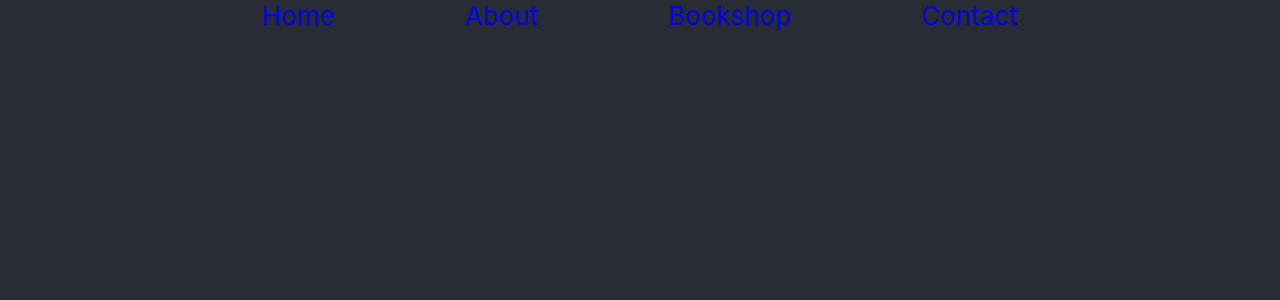
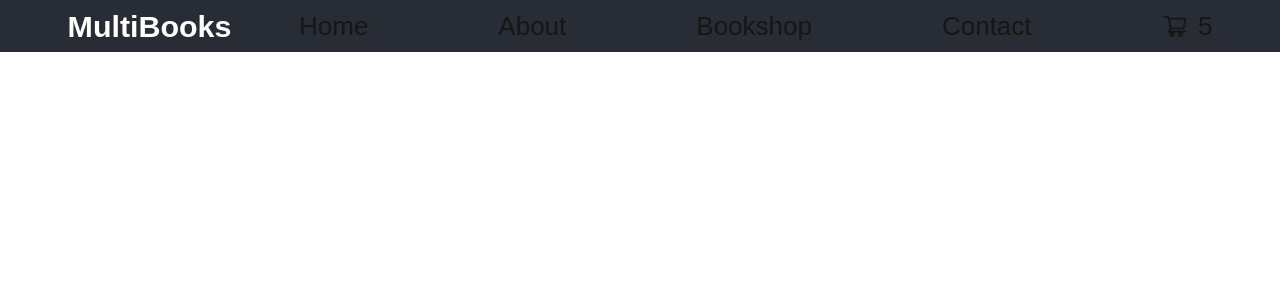
Before and after one commit to AustinEze/BookShop_ReactJS, a React (Create React App) app: page / in a window 1280 px wide. Shown: the top 300 px of the page. Built offline with nearby package versions, Linux system fonts and the light colour scheme.

Commit message:
Dando retoques iniciales al header (CartWidget, ItemlistContainer, CSS)

```diff
--- a/package.json
+++ b/package.json
@@ -8,7 +8,8 @@
     "@testing-library/user-event": "^13.5.0",
     "react": "^18.2.0",
     "react-dom": "^18.2.0",
-    "react-scripts": "5.0.1",
+    "react-icons": "^4.4.0",
+    "react-scripts": "^5.0.1",
     "web-vitals": "^2.1.4"
   },
   "scripts": {
--- a/src/App.css
+++ b/src/App.css
@@ -4,6 +4,7 @@
   margin:0;
   list-style-type: none;
   text-decoration: none;
+  font-family: Oswald, sans-serif;
 }
 
 .App {
@@ -18,10 +19,11 @@
 
 .App-header {
   background-color: #282c34;
-  min-height: 100vh;
+  min-height: 2em;
   display: flex;
   align-items: center;
-  flex-direction: column;
+  justify-content: space-evenly;
+  flex-direction: row;
   font-size: calc(10px + 2vmin);
   color: white;
 }
@@ -35,3 +37,22 @@
   flex-direction: row;
   gap: 5em;
 }
+
+.cart-container{
+  display: flex;
+  flex-direction: row;
+  align-items: center;
+  gap: 0.4em;
+}
+
+/* .header-h3{
+  display:flex;
+  flex-direction: row;
+} */
+.nav-item{
+  color: rgb(22, 22, 22);
+}
+
+.nav-item:hover{
+  color:rgb(160, 160, 160);
+}
--- a/src/App.js
+++ b/src/App.js
@@ -1,9 +1,12 @@
 import './App.css';
 import { Navbar } from './components/Navbar';
+// import { CartWidget } from './components/CartWidget';
+
 function App() {
   return (
     <div className="App">
       <header className="App-header">
+        <h3 className='header-h3'>MultiBooks</h3>
         <Navbar />
       </header>
     </div>
--- a/src/components/CartWidget.js
+++ b/src/components/CartWidget.js
@@ -1,7 +1,13 @@
 import React from 'react'
-
+import {AiOutlineShoppingCart} from "react-icons/ai";
+import {ItemListContainer} from './ItemListContainer'
 export const CartWidget = () => {
   return (
-    <div>CartWidget</div>
+    <div>
+      <div className="cart-container">
+        <AiOutlineShoppingCart />
+        <ItemListContainer />
+      </div>
+    </div>
   )
 }
--- /dev/null
+++ b/src/components/ItemListContainer.js
@@ -0,0 +1,7 @@
+import React from 'react'
+
+export const ItemListContainer = () => {
+  return (
+    <div>5</div>
+  )
+}
--- a/src/components/Navbar.js
+++ b/src/components/Navbar.js
@@ -1,8 +1,10 @@
 import React from 'react'
 import '../App.css';
+import { CartWidget } from './CartWidget';
 
 export const Navbar = () => {
   return (
+
     <ul className='Navbar-container'>
         <li>
             <a className='nav-item' href="#">Home</a>
@@ -16,6 +18,9 @@ export const Navbar = () => {
         <li>
             <a className='nav-item' href="#">Contact</a>
         </li>
+        <li>
+            <a className='nav-item' href="#"><CartWidget /></a>
+        </li>
     </ul>
   )
 }
```
Also changed, not shown: 1 other file (tests, documents, lock files or other folders).
